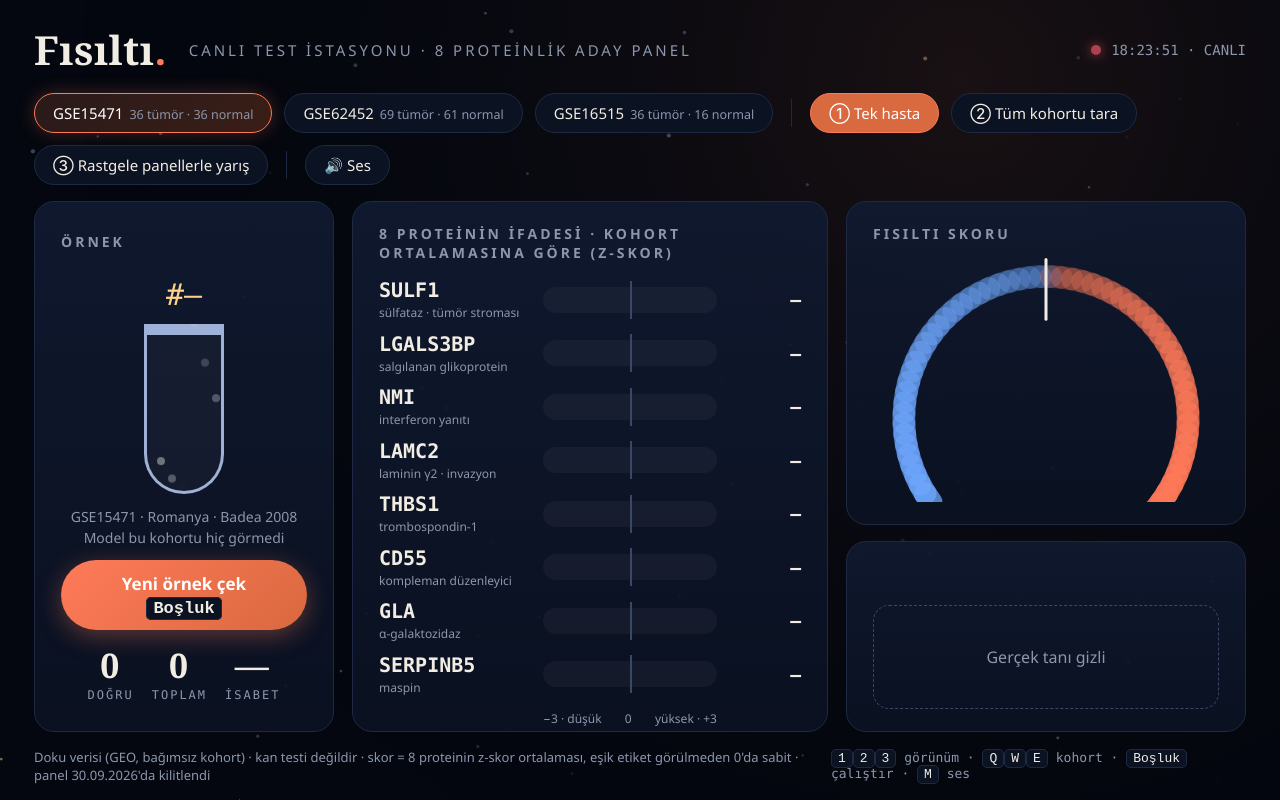
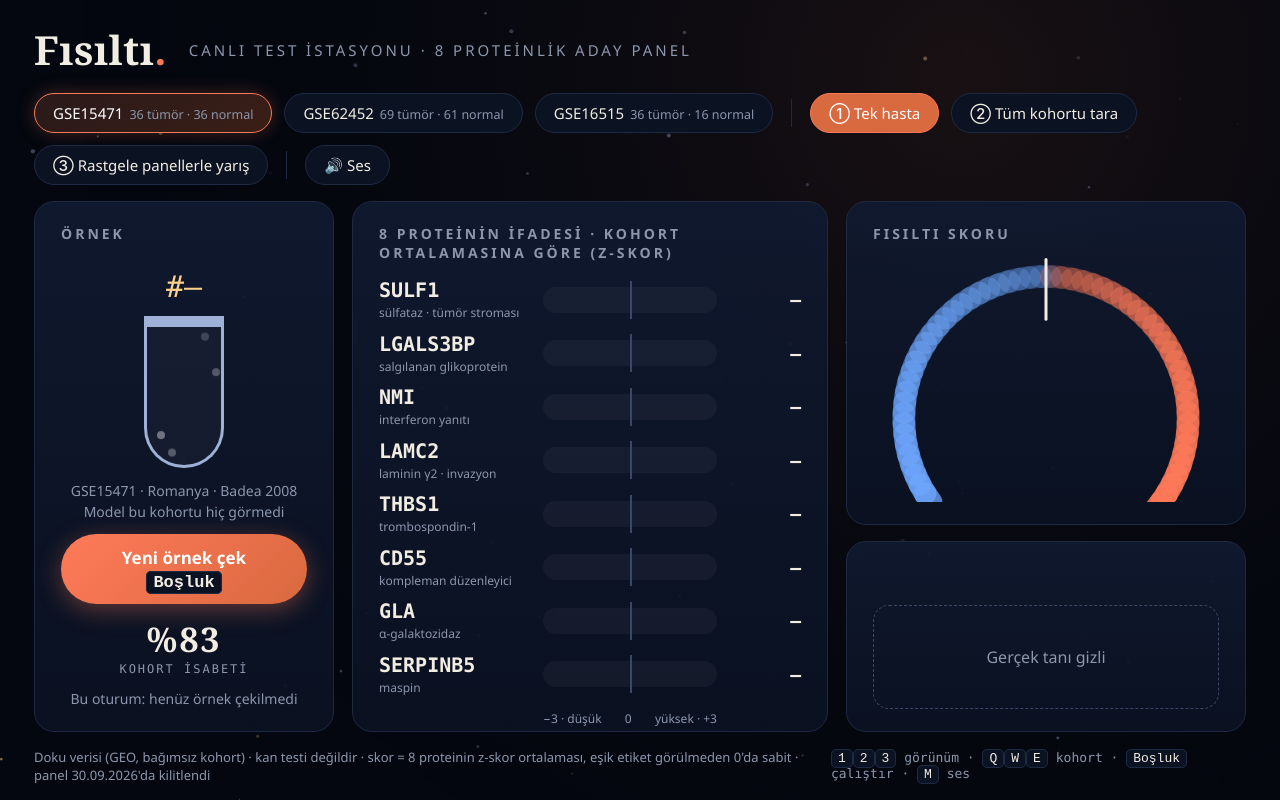
Before and after one commit to Soap2647/Fisilti, a plain HTML site: page sunum/demo/fisilti_demo.html in a window 1280 px wide. Both pictures are taken after a click on the button "Romanya · Badea 2008". Drawn offline with Linux system fonts and the light colour scheme.

Commit message:
Demo: saat göstergesi kaldırıldı; isabet kohortun tamamı üzerinden gösteriliyor

```diff
--- a/sunum/demo/fisilti_demo.html
+++ b/sunum/demo/fisilti_demo.html
@@ -103,7 +103,6 @@ kbd { border: 1px solid var(--line); border-radius: 5px; padding: 1px 6px; backg
   <header>
     <div class="logo">Fısıltı<span>.</span></div>
     <div class="sub">Canlı test istasyonu · 8 proteinlik aday panel</div>
-    <div class="live"><div class="dot"></div><span id="clock"></span></div>
   </header>
   <div class="bar">
     <div id="cohorts" class="bar"></div>
@@ -123,7 +122,8 @@ kbd { border: 1px solid var(--line); border-radius: 5px; padding: 1px 6px; backg
         <div class="vial"><div class="fluid" id="fluid"></div><div id="bubbles"></div></div>
         <div class="meta" id="smeta">Kimliksiz doku örneği<br>Model bu kohortu hiç görmedi</div>
         <button class="btn primary" id="draw">Yeni örnek çek <kbd>Boşluk</kbd></button>
-        <div class="score-tally"><div><b id="tOk">0</b>DOĞRU</div><div><b id="tAll">0</b>TOPLAM</div><div><b id="tPct">—</b>İSABET</div></div>
+        <div class="score-tally"><div><b id="tPct">—</b>KOHORT İSABETİ</div></div>
+        <div class="meta" id="tSess">Bu oturum: henüz örnek çekilmedi</div>
       </div>
       <div class="card">
         <h3>8 proteinin ifadesi · kohort ortalamasına göre (z-skor)</h3>
@@ -214,7 +214,6 @@ kbd { border: 1px solid var(--line); border-radius: 5px; padding: 1px 6px; backg
     requestAnimationFrame(bgLoop);
   }
   bgResize(); addEventListener('resize', () => { bgResize(); fitAll(); }); requestAnimationFrame(bgLoop);
-  setInterval(() => $('clock').textContent = new Date().toLocaleTimeString('tr-TR') + ' · CANLI', 1000);
 
   function flash(color, a = .35) { const f = $('flash'); f.style.background = color; f.animate([{ opacity: a }, { opacity: 0 }], { duration: 600, easing: 'ease-out' }); }
   function confetti() {
@@ -231,7 +230,7 @@ kbd { border: 1px solid var(--line); border-radius: 5px; padding: 1px 6px; backg
     D.cohorts.forEach((c, i) => { const b = document.createElement('button'); b.className = 'chip' + (c === C ? ' on' : '');
       b.innerHTML = `${c.id}<small>${c.n_pdac} tümör · ${c.n_normal} normal</small>`; b.title = c.desc; b.onclick = () => setCohort(i); $('cohorts').appendChild(b); });
   }
-  function setCohort(i) { if (busy) return; C = D.cohorts[i]; renderCohorts(); tone(660, .08, 'triangle', .08); resetSingle(); resetScan(); resetRace(); }
+  function setCohort(i) { if (busy) return; C = D.cohorts[i]; tally = { ok: 0, all: 0 }; $('tSess').textContent = 'Bu oturum: henüz örnek çekilmedi'; renderCohorts(); tone(660, .08, 'triangle', .08); resetSingle(); resetScan(); resetRace(); }
 
   // ---------- Görünümler ----------
   document.querySelectorAll('.tab').forEach(t => t.onclick = () => setView(t.dataset.v));
@@ -263,7 +262,9 @@ kbd { border: 1px solid var(--line); border-radius: 5px; padding: 1px 6px; backg
   }
   function resetSingle() { geneEls.forEach(el => { const f = el.querySelector('.fill'); f.style.width = '0'; f.style.left = '50%'; el.querySelector('.v').textContent = '—'; });
     $('verdict').innerHTML = '&nbsp;'; $('flip').classList.remove('open'); $('sid').textContent = '#—'; $('fluid').style.height = '0%'; gaugeShown = false; drawGauge(0, false);
-    $('smeta').innerHTML = `${C.id} · ${C.desc}<br>Model bu kohortu hiç görmedi`; }
+    $('smeta').innerHTML = `${C.id} · ${C.desc}<br>Model bu kohortu hiç görmedi`;
+    const acc = C.samples.filter(x => (x.s > 0) === (x.y === 1)).length;
+    $('tPct').textContent = '%' + Math.round(100 * acc / C.samples.length); $('tPct').title = `${acc} / ${C.samples.length} örnek`; }
   async function drawSample() {
     if (busy) return; busy = true; $('draw').disabled = true; resetSingle();
     let i; do { i = Math.floor(Math.random() * C.samples.length); } while (i === lastIdx && C.samples.length > 1); lastIdx = i;
@@ -292,7 +293,7 @@ kbd { border: 1px solid var(--line); border-radius: 5px; padding: 1px 6px; backg
     $('flip').classList.add('open'); whoosh(.4, .05);
     await sleep(350);
     if (ok) { chime(); flash('rgba(91,214,160,0.5)', .18); if (S.y && S.early === 1) confetti(); } else { buzz(); flash('rgba(255,93,108,0.5)', .18); }
-    $('tOk').textContent = tally.ok; $('tAll').textContent = tally.all; $('tPct').textContent = '%' + Math.round(100 * tally.ok / tally.all);
+    $('tSess').textContent = `Bu oturum: ${tally.ok} / ${tally.all} doğru`;
     busy = false; $('draw').disabled = false;
   }
   $('draw').onclick = drawSample;
```
